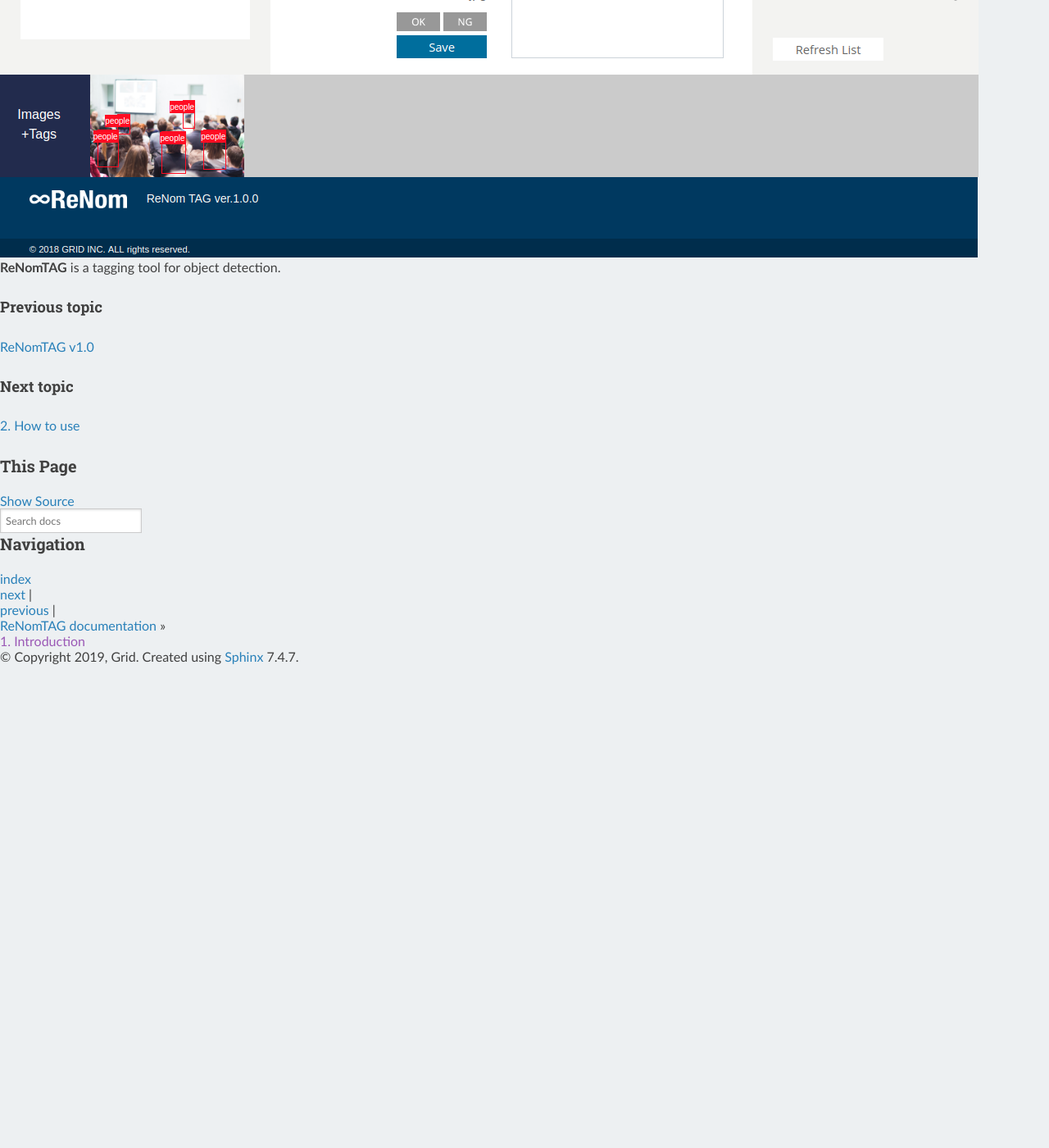
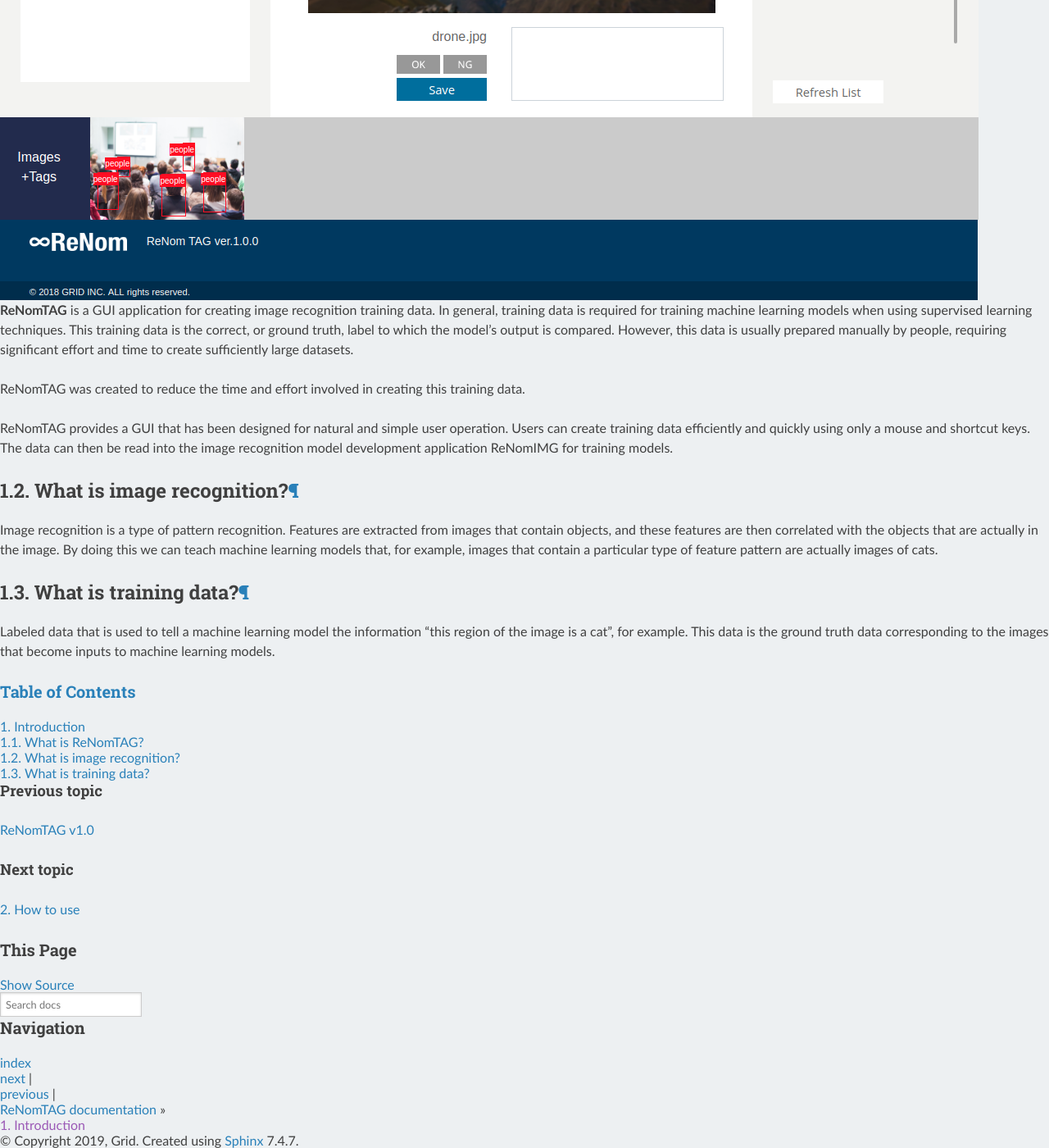
Before and after one commit to clockfly/ReNomTAG, a Sphinx documentation site: the page built from doc/rsts/introduction.rst, in a window 1280 px wide and 1400 px high, scrolled down 627 px. Shown: the whole window at 82% size. Built offline with Sphinx 7.4.7 and the Read the Docs theme 2.0.0, drawn with Linux system fonts in a browser that asks for light colours; before the commit the page ends 1437 px from its top, so only the background shows below that; some of the changed text lies outside the part shown.

Commit message:
modify introduction_doc

```diff
--- a/doc/rsts/introduction.rst
+++ b/doc/rsts/introduction.rst
@@ -1,6 +1,30 @@
 Introduction
 ============
 
+What is ReNomTAG?
+----------------
 .. image:: /_static/image/introduction.png
 
-**ReNomTAG** is a tagging tool for object detection.
+**ReNomTAG** is a GUI application for creating image recognition training data.
+In general, training data is required for training machine learning models when using supervised learning techniques.
+This training data is the correct, or ground truth, label to which the model’s output is compared.
+However, this data is usually prepared manually by people, requiring significant effort and time to create sufficiently large datasets.
+
+ReNomTAG was created to reduce the time and effort involved in creating this training data.
+
+ReNomTAG provides a GUI that has been designed for natural and simple user operation.
+Users can create training data efficiently and quickly using only a mouse and shortcut keys.
+The data can then be read into the image recognition model development application ReNomIMG for training models.
+
+
+What is image recognition?
+----------------
+Image recognition is a type of pattern recognition.
+Features are extracted from images that contain objects, and these features are then correlated with the objects that are actually in the image.
+By doing this we can teach machine learning models that, for example, images that contain a particular type of feature pattern are actually images of cats.
+
+
+What is training data?
+----------------
+Labeled data that is used to tell a machine learning model the information “this region of the image is a cat”, for example.
+This data is the ground truth data corresponding to the images that become inputs to machine learning models.
```
Also changed, not shown: 1 other file.
